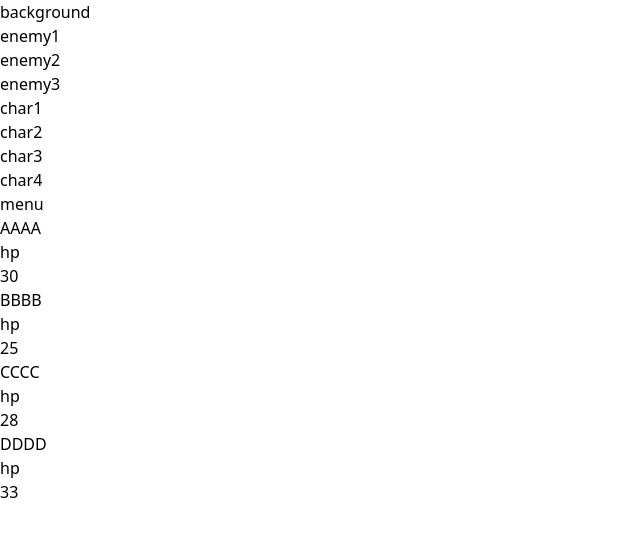
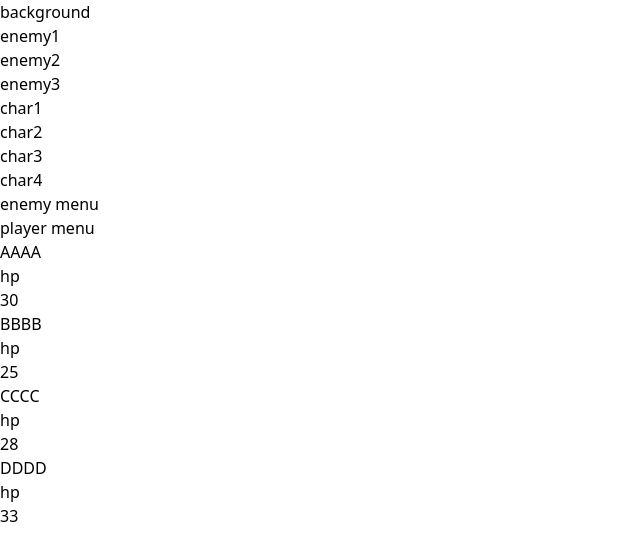
Before and after one commit to ASproson/final_fantasy_battle, a React (Vite) app: page / in a window 1280 px wide. Shown: the top 560 px of the page, without its empty margins (0-640 px from the left). Built offline with nearby package versions, Linux system fonts and the light colour scheme.

Commit message:
Splits menus

```diff
--- a/src/App.tsx
+++ b/src/App.tsx
@@ -39,7 +39,10 @@ function App() {
             <div>char4</div>
           </div>
         </div>
-        <div className="flex flex-1 border-2 border-red-500">menu</div>
+        <div className="flex flex-1 justify-between border-2 border-red-500">
+          <div className="border-2 border-yellow-500 w-1/2">enemy menu</div>
+          <div className="border-2 border-green-500 w-full">player menu</div>
+        </div>
       </div>
 
       <div className="flex items-end h-full">
```
